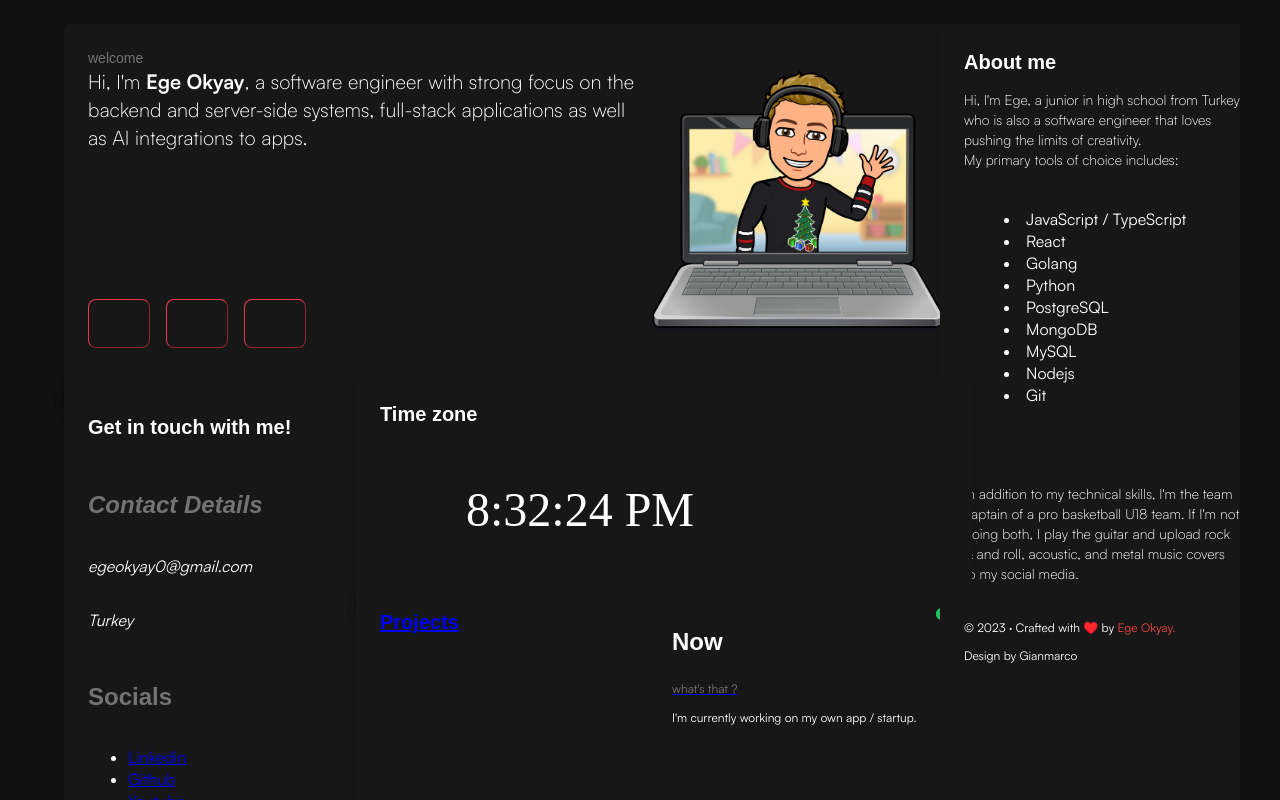
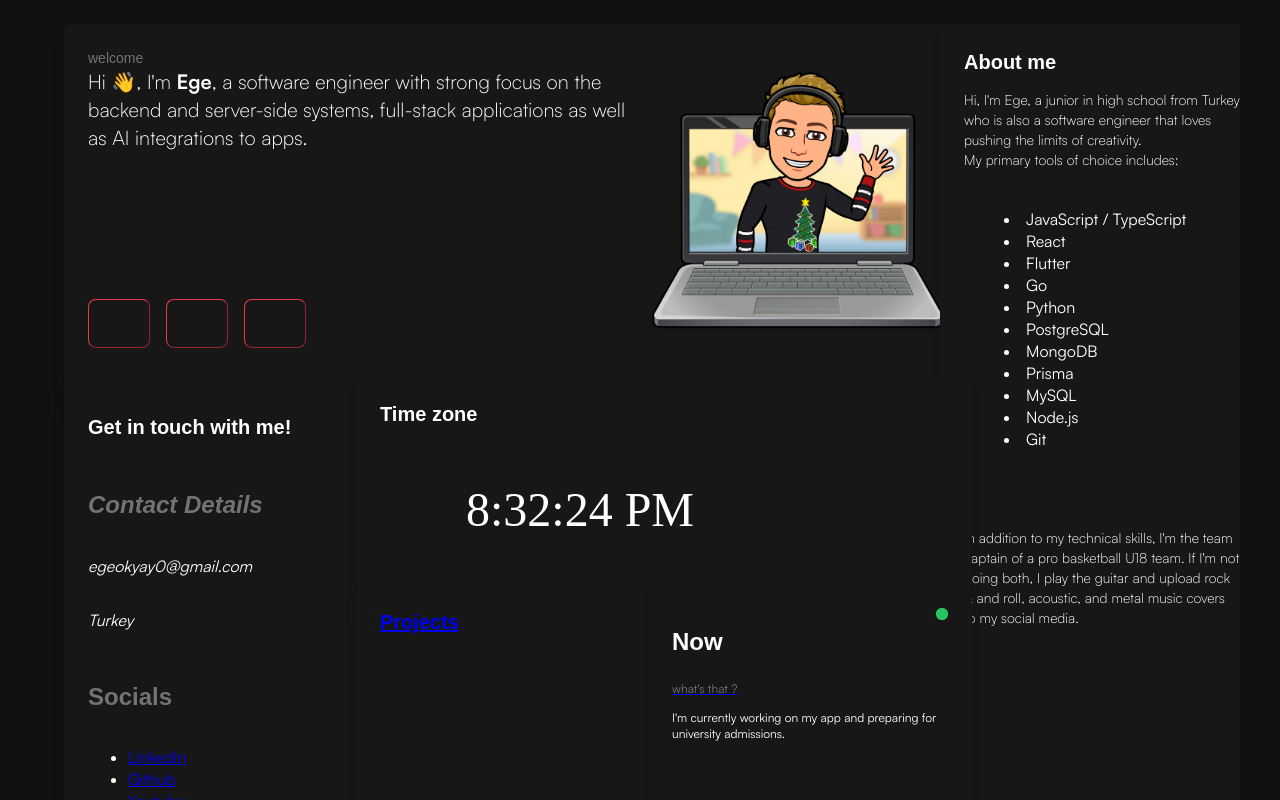
Before and after one commit to Ege-Okyay/portfolio, an Astro site: page / in a window 1280 px wide. Built offline with nearby package versions, Linux system fonts and the light colour scheme; Astro itself is replaced by a stand-in of ours; some icons are missing; a web font is replaced by a local one.

Commit message:
basic changes

```diff
--- a/src/components/AboutMe.astro
+++ b/src/components/AboutMe.astro
@@ -2,27 +2,31 @@
 import Card from "./Card/index.astro";
 ---
 
-<Card colSpan="md:col-span-1" rowSpan="md:row-span-3" title="About me">
+<Card colSpan="md:col-span-1" rowSpan="md:row-span-4" title="About me">
   <div class="flex flex-col gap-2">
     <p class="text-sm font-light">
-      Hi, I'm Ege, a junior in high school from Turkey who is also a software engineer that loves pushing the limits of creativity.
+      Hi, I'm Ege, a junior in high school from Turkey who is also a software
+      engineer that loves pushing the limits of creativity.
       <br />
-       My primary tools of choice includes:
+      My primary tools of choice includes:
       <ul class="list-disc list-inside">
         <li>JavaScript / TypeScript</li>
         <li>React</li>
-        <li>Golang</li>
+        <li>Flutter</li>
+        <li>Go</li>
         <li>Python</li>
         <li>PostgreSQL</li>
         <li>MongoDB</li>
+        <li>Prisma</li>
         <li>MySQL</li>
-        <li>Nodejs</li>
+        <li>Node.js</li>
         <li>Git</li>
       </ul>
     </p>
     <p class="text-sm font-light">
-      In addition to my technical skills, I'm the team captain of a pro basketball U18 team.
-      If I'm not doing both, I play the guitar and upload rock & and roll, acoustic, and metal music covers to my social media.
+      In addition to my technical skills, I'm the team captain of a pro
+      basketball U18 team. If I'm not doing both, I play the guitar and upload
+      rock & and roll, acoustic, and metal music covers to my social media.
     </p>
   </div>
 </Card>
--- a/src/components/IntroCard.astro
+++ b/src/components/IntroCard.astro
@@ -12,9 +12,9 @@ import Tooltip from "./Tooltip/index";
       <div class="flex flex-col h-full">
         <h6 class="text-sm font-light m-0 text-gray-500">welcome</h6>
         <p class="m-0 font-light text-xl">
-          Hi, I'm <b class="font-bold">Ege Okyay</b>, a software
-          engineer with strong focus on the backend and server-side systems,
-          full-stack applications as well as AI integrations to apps.
+          Hi 👋, I'm <b class="font-bold">Ege</b>, a software engineer with
+          strong focus on the backend and server-side systems, full-stack
+          applications as well as AI integrations to apps.
         </p>
       </div>
       <div class="flex gap-4">
--- a/src/components/Now.astro
+++ b/src/components/Now.astro
@@ -13,5 +13,7 @@ import Pulse from "./Pulse.astro";
     </div>
     <Pulse />
   </div>
-  <p class="text-xs">I'm currently working on my own app / startup.</p>
+  <p class="text-xs">
+    I'm currently working on my app and preparing for university admissions.
+  </p>
 </Card>
--- a/src/pages/index.astro
+++ b/src/pages/index.astro
@@ -48,13 +48,5 @@ import Now from "../components/Now.astro";
       href="/projects"
     />
     <Now />
-    <Card colSpan="md:col-span-1" rowSpan="md:row-span-1">
-      <p class="text-xs">
-        © 2023 · Crafted with ♥️ by <span class="text-red-500">Ege Okyay.</span>
-      </p>
-      <p class="text-xs">
-        Design by Gianmarco
-      </p>
-    </Card>
   </main>
 </Layout>
```
Also changed, not shown: 1 other file.
